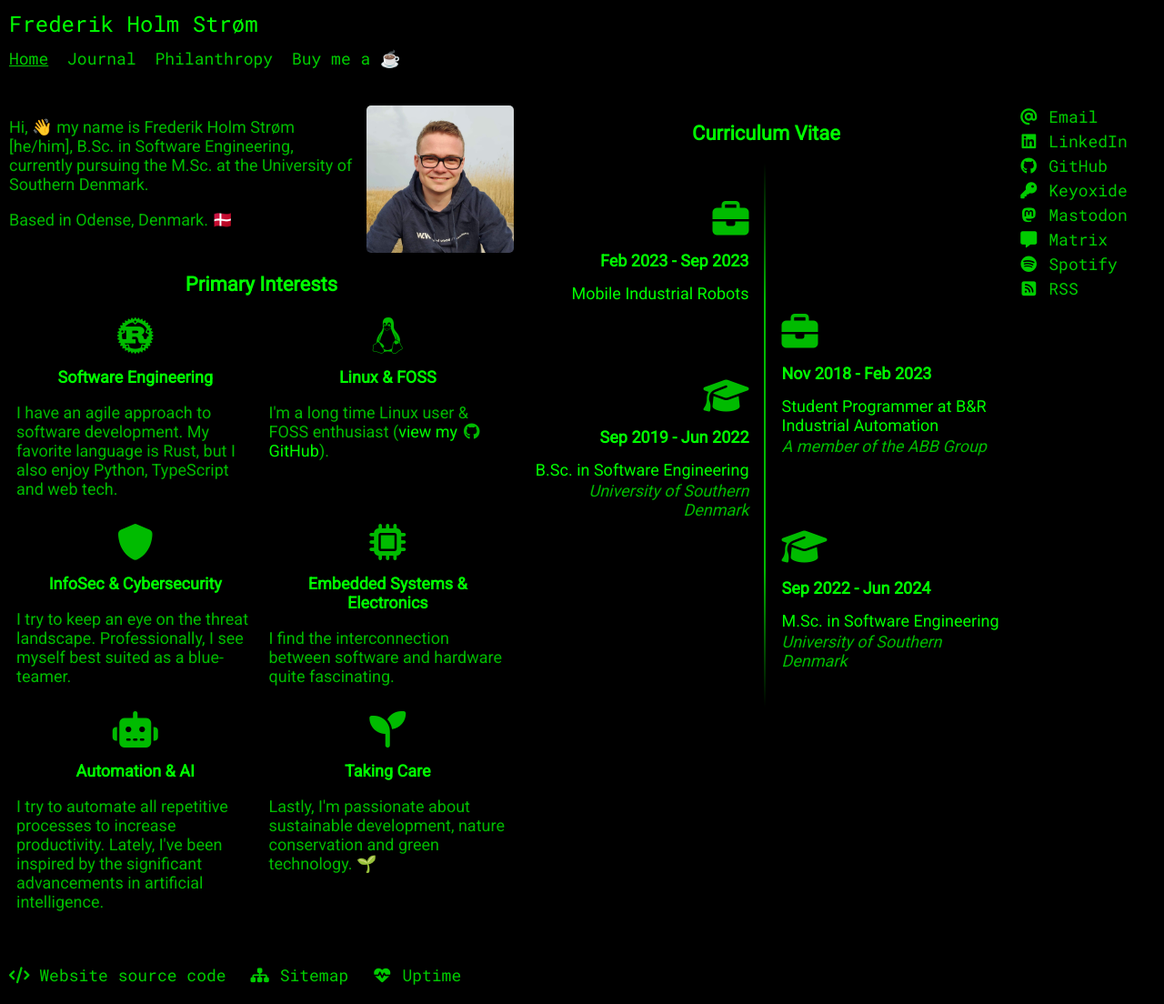
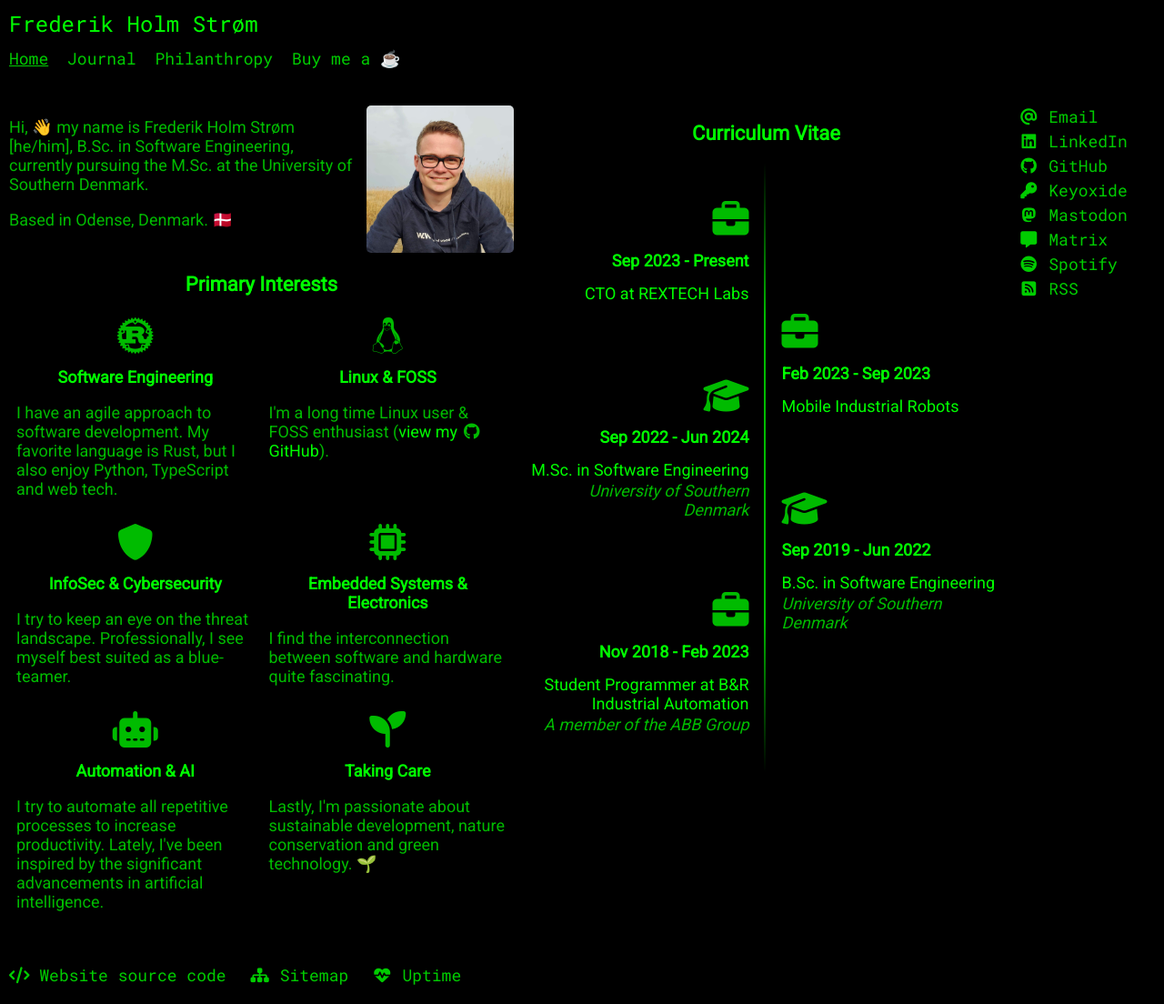
Before and after one commit to frederikstroem/frederikstroem.github.io, a Jekyll site: the page built from index.html, in a window 1280 px wide. Shown: the whole page at 91% size. Built offline with Jekyll 4.4.1, drawn with Linux system fonts in a browser that asks for light colours.

Commit message:
Update CV

```diff
--- a/index.html
+++ b/index.html
@@ -74,6 +74,25 @@ stylesheets:
             <td>
                 <div>
                     <i class="fa-solid fa-briefcase"></i>
+                    <p>Sep 2023 - Present</p>
+                    <p>CTO at REXTECH Labs</p>
+                </div>
+                <div>
+                    <i class="fa-solid fa-graduation-cap"></i>
+                    <p>Sep 2022 - Jun 2024</p>
+                    <p>M.Sc. in Software Engineering</p>
+                    <p>University of Southern Denmark</p>
+                </div>
+                <div>
+                    <i class="fa-solid fa-briefcase"></i>
+                    <p>Nov 2018 - Feb 2023</p>
+                    <p>Student Programmer at B&R Industrial Automation</p>
+                    <p>A member of the ABB Group</p>
+                </div>
+            </td>
+            <td>
+                <div>
+                    <i class="fa-solid fa-briefcase"></i>
                     <p>Feb 2023 - Sep 2023</p>
                     <p>Mobile Industrial Robots</p>
                 </div>
@@ -84,20 +103,6 @@ stylesheets:
                     <p>University of Southern Denmark</p>
                 </div>
             </td>
-            <td>
-                <div>
-                    <i class="fa-solid fa-briefcase"></i>
-                    <p>Nov 2018 - Feb 2023</p>
-                    <p>Student Programmer at B&R Industrial Automation</p>
-                    <p>A member of the ABB Group</p>
-                </div>
-                <div>
-                    <i class="fa-solid fa-graduation-cap"></i>
-                    <p>Sep 2022 - Jun 2024</p>
-                    <p>M.Sc. in Software Engineering</p>
-                    <p>University of Southern Denmark</p>
-                </div>
-            </td>
         </table>
     </div>
 </div>
```
